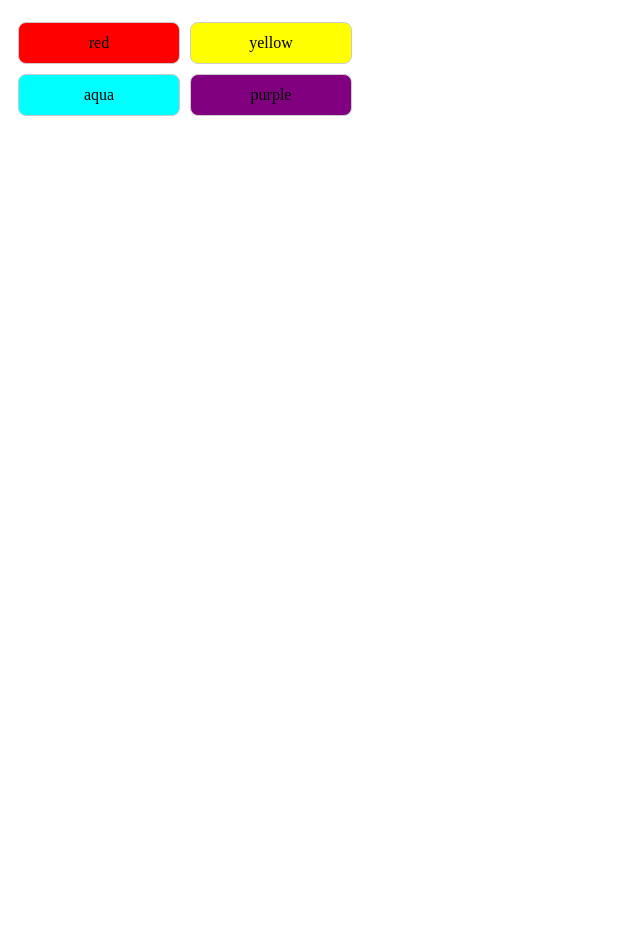
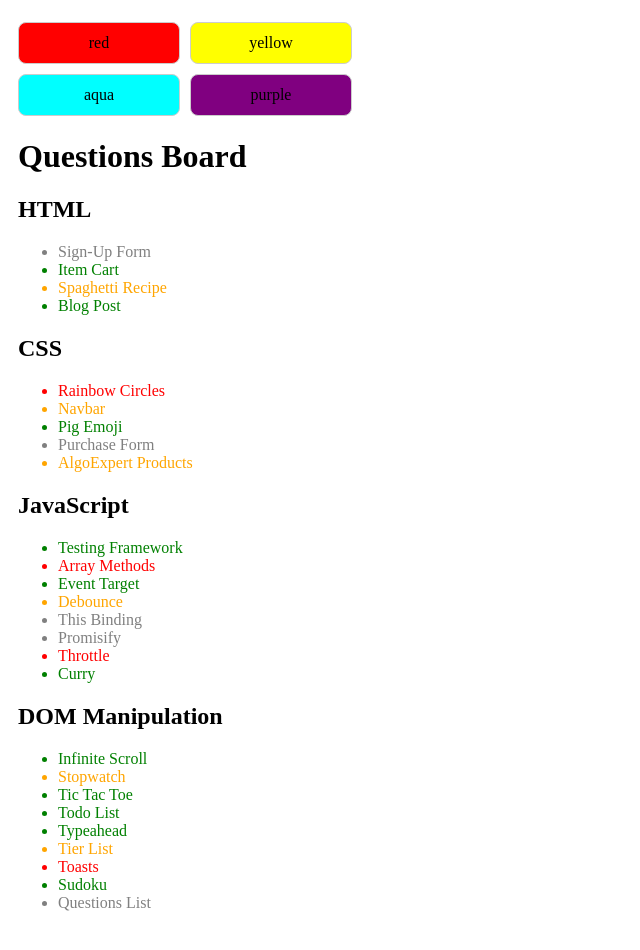
Before and after one commit to vanvithanh2405/react-ultimate-course, a React (Vite) app: page / in a window 1280 px wide. Shown: the part 2700-3650 px from the top of the page, without its empty margins (0-640 px from the left). Before the commit the page ends 2924 px from the top, so only its background shows below. Built offline with nearby package versions, Linux system fonts and the light colour scheme.

Commit message:
add question board feature

```diff
--- a/src/App.tsx
+++ b/src/App.tsx
@@ -31,6 +31,7 @@ import CSS from './CSS';
 import PropDrillingLiftingStateUp from './PropDrilling-LiftingStateUp';
 import ThanhGenerateBox from './sampleApp/thanh/ThanhGenerateBox';
 import ThanhColorBox from './sampleApp/thanh/ThanhColorBox';
+import ThanhQuestionBoard from './sampleApp/thanh/ThanhQuestionBoard';
 
 function App() {
 
@@ -68,6 +69,7 @@ function App() {
       <br />
       <ThanhGenerateBox />
       <ThanhColorBox />
+      <ThanhQuestionBoard />
       <br />
       <br />
       <br />
--- /dev/null
+++ b/src/sampleApp/thanh/ThanhQuestionBoard.tsx
@@ -0,0 +1,72 @@
+import { useEffect, useState } from 'react'
+import questionsData from './data/dataQuestions.json';
+import submissionsData from './data/dataSubmissions.json';
+import { getStatusColor } from './helper/QuestionBoardHelpers';
+
+interface Question {
+    id: string;
+    name: string;
+    category: string;
+}
+
+interface Submission {
+    questionId: string;
+    status: string;
+}
+
+interface GroupedQuestions extends Question {
+    status: string;
+    color: string;
+}
+
+function ThanhQuestionBoard() {
+    const [groupedQuestions, setGroupedQuestions] = useState<Record<string, GroupedQuestions[]>>({});
+
+    useEffect(() => {
+        const questions: Question[] = questionsData;
+        const submissions: Submission[] = submissionsData;
+
+        const groupedByCategory = questions.reduce((acc: any, question: Question) => {
+            const category = question.category;
+            if (!acc[category]) {
+                acc[category] = [];
+            }
+            acc[category].push(question);
+            return acc;
+        }, {})
+
+        const groupedByStatus = Object.keys(groupedByCategory).reduce((acc: any, category: string) => {
+            acc[category] = groupedByCategory[category].map((question: Question) => {
+                const submission = submissions.find((s: Submission) => s.questionId === question.id);
+                return {
+                    ...question,
+                    status: submission ? submission.status : 'NONE',
+                    color: getStatusColor(submission ? submission.status : 'NONE')
+                };
+            });
+            return acc;
+        }, {} as Record<string, GroupedQuestions[]>);
+        setGroupedQuestions(groupedByStatus);
+
+    }, []);
+
+    return (
+        <>
+            <h1>Questions Board</h1>
+            {Object.entries(groupedQuestions).map(([category, questions]) => (
+                <div key={category}>
+                    <h2>{category}</h2>
+                    <ul>
+                        {questions.map((q) => (
+                            <li key={q.id} style={{ color: getStatusColor(q.status) }}>
+                                {q.name}
+                            </li>
+                        ))}
+                    </ul>
+                </div>
+            ))}
+        </>
+    )
+}
+
+export default ThanhQuestionBoard
--- /dev/null
+++ b/src/sampleApp/thanh/data/dataQuestions.json
@@ -0,0 +1,132 @@
+[
+    {
+        "id": "sign-up-form",
+        "name": "Sign-Up Form",
+        "category": "HTML"
+    },
+    {
+        "id": "item-cart",
+        "name": "Item Cart",
+        "category": "HTML"
+    },
+    {
+        "id": "spaghetti-recipe",
+        "name": "Spaghetti Recipe",
+        "category": "HTML"
+    },
+    {
+        "id": "blog-post",
+        "name": "Blog Post",
+        "category": "HTML"
+    },
+    {
+        "id": "rainbow-circles",
+        "name": "Rainbow Circles",
+        "category": "CSS"
+    },
+    {
+        "id": "navbar",
+        "name": "Navbar",
+        "category": "CSS"
+    },
+    {
+        "id": "pig-emoji",
+        "name": "Pig Emoji",
+        "category": "CSS"
+    },
+    {
+        "id": "purchase-form",
+        "name": "Purchase Form",
+        "category": "CSS"
+    },
+    {
+        "id": "algoexpert-products",
+        "name": "AlgoExpert Products",
+        "category": "CSS"
+    },
+    {
+        "id": "testing-framework",
+        "name": "Testing Framework",
+        "category": "JavaScript"
+    },
+    {
+        "id": "array-methods",
+        "name": "Array Methods",
+        "category": "JavaScript"
+    },
+    {
+        "id": "event-target",
+        "name": "Event Target",
+        "category": "JavaScript"
+    },
+    {
+        "id": "debounce",
+        "name": "Debounce",
+        "category": "JavaScript"
+    },
+    {
+        "id": "this-binding",
+        "name": "This Binding",
+        "category": "JavaScript"
+    },
+    {
+        "id": "promisify",
+        "name": "Promisify",
+        "category": "JavaScript"
+    },
+    {
+        "id": "throttle",
+        "name": "Throttle",
+        "category": "JavaScript"
+    },
+    {
+        "id": "curry",
+        "name": "Curry",
+        "category": "JavaScript"
+    },
+    {
+        "id": "infinite-scroll",
+        "name": "Infinite Scroll",
+        "category": "DOM Manipulation"
+    },
+    {
+        "id": "stopwatch",
+        "name": "Stopwatch",
+        "category": "DOM Manipulation"
+    },
+    {
+        "id": "tic-tac-toe",
+        "name": "Tic Tac Toe",
+        "category": "DOM Manipulation"
+    },
+    {
+        "id": "todo-list",
+        "name": "Todo List",
+        "category": "DOM Manipulation"
+    },
+    {
+        "id": "typeahead",
+        "name": "Typeahead",
+        "category": "DOM Manipulation"
+    },
+    {
+        "id": "tier-list",
+        "name": "Tier List",
+        "category": "DOM Manipulation"
+    },
+    {
+        "id": "toasts",
+        "name": "Toasts",
+        "category": "DOM Manipulation"
+    },
+    {
+        "id": "sudoku",
+        "name": "Sudoku",
+        "category": "DOM Manipulation"
+    },
+    {
+        "id": "questions-list",
+        "name": "Questions List",
+        "category": "DOM Manipulation"
+    }
+]
--- /dev/null
+++ b/src/sampleApp/thanh/data/dataSubmissions.json
@@ -0,0 +1,86 @@
+[
+    {
+        "questionId": "blog-post",
+        "status": "CORRECT"
+    },
+    {
+        "questionId": "throttle",
+        "status": "INCORRECT"
+    },
+    {
+        "questionId": "stopwatch",
+        "status": "PARTIALLY_CORRECT"
+    },
+    {
+        "questionId": "pig-emoji",
+        "status": "CORRECT"
+    },
+    {
+        "questionId": "todo-list",
+        "status": "CORRECT"
+    },
+    {
+        "questionId": "testing-framework",
+        "status": "CORRECT"
+    },
+    {
+        "questionId": "array-methods",
+        "status": "INCORRECT"
+    },
+    {
+        "questionId": "spaghetti-recipe",
+        "status": "PARTIALLY_CORRECT"
+    },
+    {
+        "questionId": "algoexpert-products",
+        "status": "PARTIALLY_CORRECT"
+    },
+    {
+        "questionId": "curry",
+        "status": "CORRECT"
+    },
+    {
+        "questionId": "toasts",
+        "status": "INCORRECT"
+    },
+    {
+        "questionId": "tic-tac-toe",
+        "status": "CORRECT"
+    },
+    {
+        "questionId": "event-target",
+        "status": "CORRECT"
+    },
+    {
+        "questionId": "debounce",
+        "status": "PARTIALLY_CORRECT"
+    },
+    {
+        "questionId": "item-cart",
+        "status": "CORRECT"
+    },
+    {
+        "questionId": "typeahead",
+        "status": "CORRECT"
+    },
+    {
+        "questionId": "tier-list",
+        "status": "PARTIALLY_CORRECT"
+    },
+    {
+        "questionId": "sudoku",
+        "status": "CORRECT"
+    },
+    {
+        "questionId": "rainbow-circles",
+        "status": "INCORRECT"
+    },
+    {
+        "questionId": "infinite-scroll",
+        "status": "CORRECT"
+    },
+    {
+        "questionId": "navbar",
+        "status": "PARTIALLY_CORRECT"
+    }
+]
--- /dev/null
+++ b/src/sampleApp/thanh/helper/QuestionBoardHelpers.tsx
@@ -0,0 +1,13 @@
+export function getStatusColor(status: string) {
+    switch (status) {
+        case 'CORRECT':
+            return 'green';
+        case 'INCORRECT':
+            return 'red';
+        case 'PARTIALLY_CORRECT':
+            return 'orange';
+        case 'NONE':
+        default:
+            return 'gray';
+    }
+}
```
